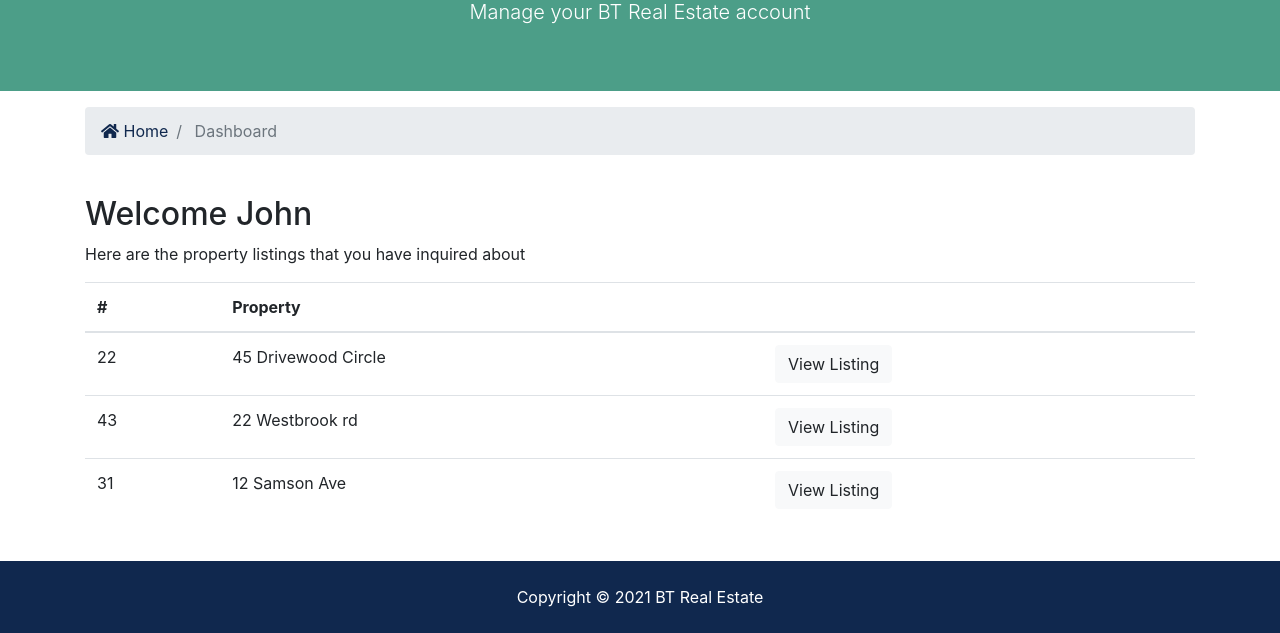
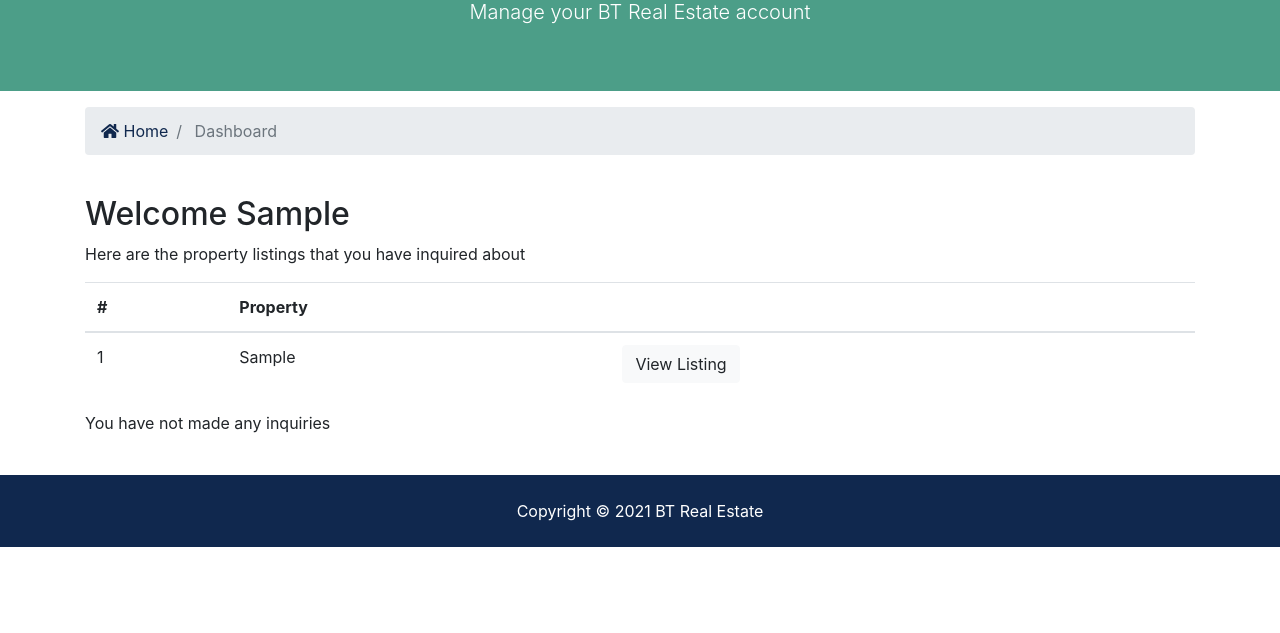
Before and after one commit to utkarsh-srivastava/django-postgre, a Django app: page /accounts/dashboard in a window 1280 px wide. Shown: the part 254-887 px from the top of the page. After the commit the page ends 801 px from the top, so only its background shows below. Run offline with Django 3.2, Linux system fonts and the light colour scheme; a user stored in the database is signed in; tables that the repository leaves empty hold one stand-in row (values such as "Sample post"); some libraries are stand-ins or nearby versions.

Commit message:
dynamic binding in dashboard with inquiry list

```diff
--- a/accounts/views.py
+++ b/accounts/views.py
@@ -1,6 +1,8 @@
 from django.shortcuts import render, redirect
 from django.contrib import messages, auth
 from django.contrib.auth.models import User
+
+from contacts.models import Contact
 
 # Create your views here.
 
@@ -74,4 +76,9 @@ def logout(request):
 
 
 def dashboard(request):
-    return render(request, 'accounts/dashboard.html')
+    user_contacts = Contact.objects.order_by('-contact_date').filter(user_id=request.user.id)
+
+    context = {
+        'contacts': user_contacts
+    }
+    return render(request, 'accounts/dashboard.html', context)
--- a/btre/settings.py
+++ b/btre/settings.py
@@ -21,6 +21,7 @@ BASE_DIR = Path(__file__).resolve().parent.parent
 # See https://docs.djangoproject.com/en/3.2/howto/deployment/checklist/
 
 # SECURITY WARNING: keep the secret key used in production secret!
+SECRET_KEY = 'django-insecure-hay=zn1@if6rhpgu^skue&=g+!^mm95!fg6je)#t2gp&g3$^+='
 
 # SECURITY WARNING: don't run with debug turned on in production!
 DEBUG = True
--- a/templates/accounts/dashboard.html
+++ b/templates/accounts/dashboard.html
@@ -35,7 +35,8 @@
     <div class="container">
         <div class="row">
             <div class="col-md-12">
-                <h2>Welcome John</h2>
+                <h2>Welcome {{user.first_name}}</h2>
+                {% if contacts %}
                     <p>Here are the property listings that you have inquired about</p>
                     <table class="table">
                         <thead>
@@ -46,29 +47,19 @@
                             </tr>
                         </thead>
                         <tbody>
+                            {% for contact in contacts %}
                             <tr>
-                            <td>22</td>
-                            <td>45 Drivewood Circle</td>
+                                <td>{{contact.id}}</td>
+                                <td>{{contact.listing}}</td>
                                 <td>
-                                <a class="btn btn-light" href="#">View Listing</a>
+                                    <a class="btn btn-light" href="{% url 'listing' contact.listing_id %}">View Listing</a>
                                 </td>
                             </tr>
-                        <tr>
-                            <td>43</td>
-                            <td>22 Westbrook rd</td>
-                            <td>
-                                <a class="btn btn-light" href="#">View Listing</a>
-                            </td>
-                        </tr>
-                        <tr>
-                            <td>31</td>
-                            <td>12 Samson Ave</td>
-                            <td>
-                                <a class="btn btn-light" href="#">View Listing</a>
-                            </td>
-                        </tr>
+                            {% endfor %}
                         </tbody>
                     </table>
+                {% endif %}
+                <p>You have not made any inquiries</p>
             </div>
         </div>
     </div>
```
Lines whose indentation alone changed are shown as unchanged.
